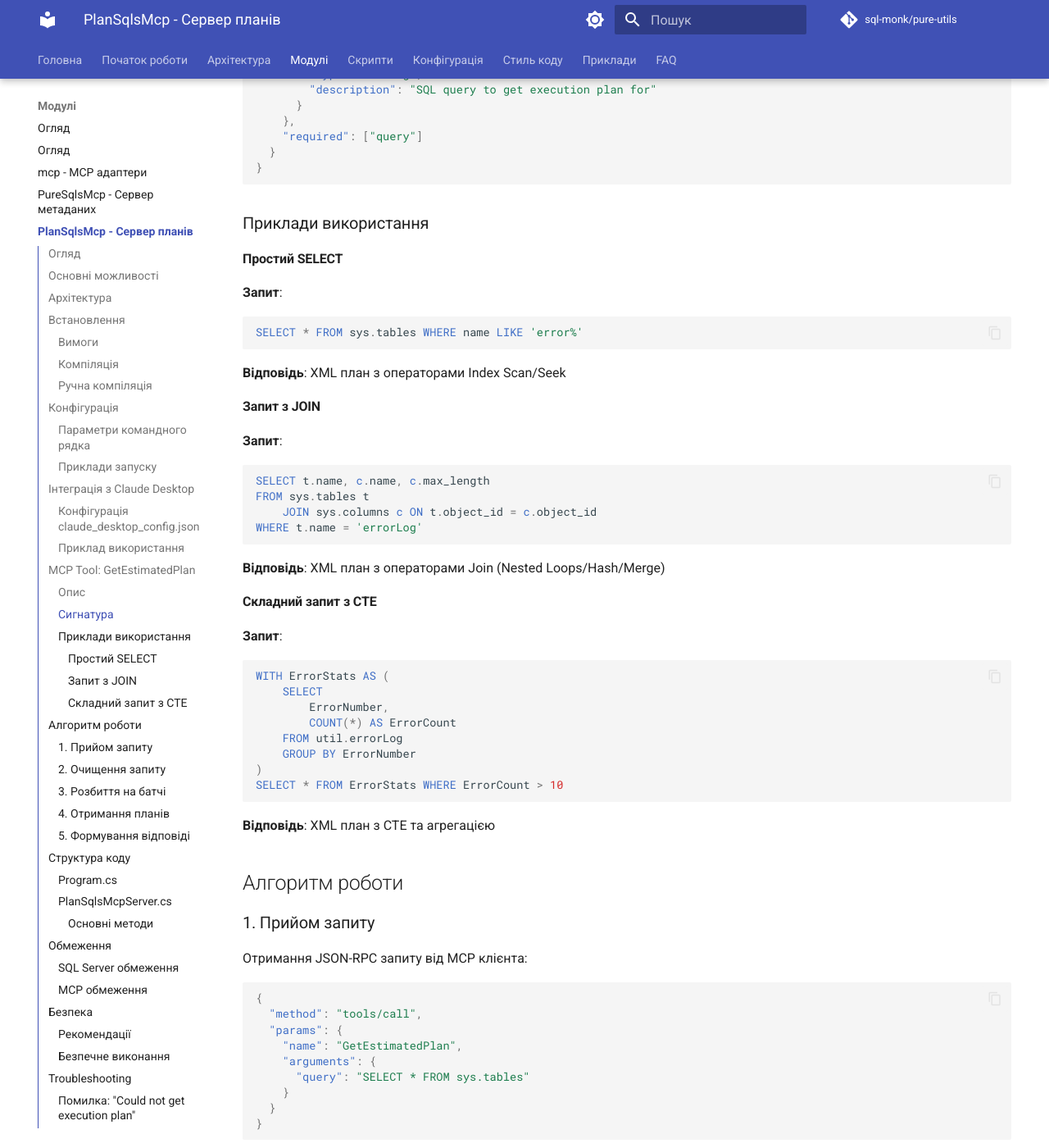
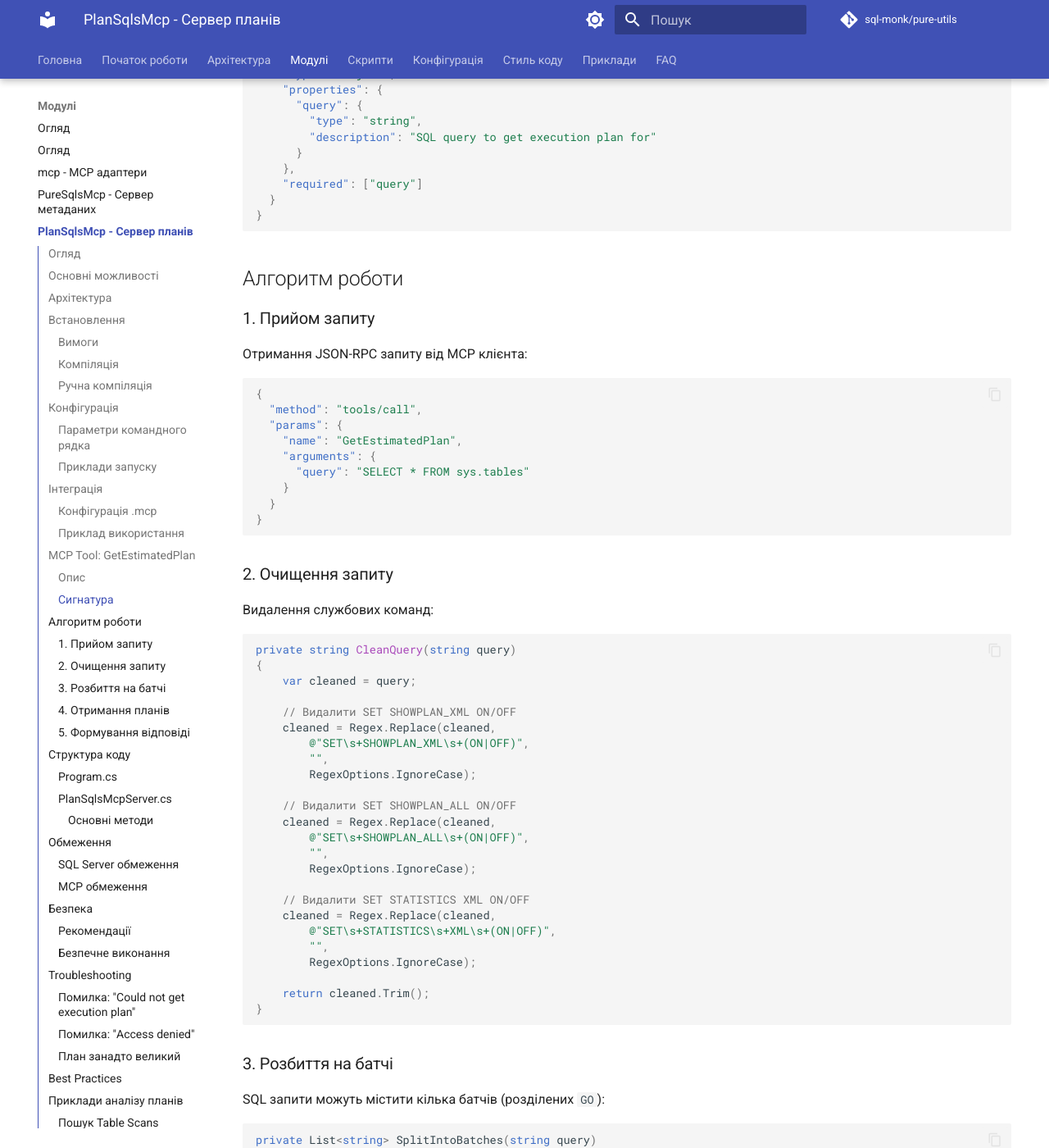
Before and after one commit to sql-monk/pure-utils, an MkDocs documentation site: the page built from docs/modules/PlanSqlsMcp.md, in a window 1280 px wide and 1400 px high, scrolled down 3354 px. Shown: the whole window at 82% size. Built offline with MkDocs 1.6.1 and Material for MkDocs 9.7.7, drawn with Linux system fonts in a browser that asks for light colours; comment, search, counter and statistics services are not loaded; the version menu is left out; some of the changed text lies outside the part shown.

Commit message:
Update PlanSqlsMcp.md

````diff
--- a/docs/modules/PlanSqlsMcp.md
+++ b/docs/modules/PlanSqlsMcp.md
@@ -104,9 +104,10 @@
     --integrated-security false --user-id app_user --password Pass123
 ```
 
-## Інтеграція з Claude Desktop
+## Інтеграція
+`Claude Desktop, GitHub Copilot (VS, VSCode)`
 
-### Конфігурація claude_desktop_config.json
+### Конфігурація .mcp
 
 ```json
 {
@@ -158,44 +159,6 @@
 }
 ```
 
-### Приклади використання
-
-#### Простий SELECT
-
-**Запит**:
-```sql
-SELECT * FROM sys.tables WHERE name LIKE 'error%'
-```
-
-**Відповідь**: XML план з операторами Index Scan/Seek
-
-#### Запит з JOIN
-
-**Запит**:
-```sql
-SELECT t.name, c.name, c.max_length
-FROM sys.tables t
-    JOIN sys.columns c ON t.object_id = c.object_id
-WHERE t.name = 'errorLog'
-```
-
-**Відповідь**: XML план з операторами Join (Nested Loops/Hash/Merge)
-
-#### Складний запит з CTE
-
-**Запит**:
-```sql
-WITH ErrorStats AS (
-    SELECT
-        ErrorNumber,
-        COUNT(*) AS ErrorCount
-    FROM util.errorLog
-    GROUP BY ErrorNumber
-)
-SELECT * FROM ErrorStats WHERE ErrorCount > 10
-```
-
-**Відповідь**: XML план з CTE та агрегацією
 
 ## Алгоритм роботи
 
@@ -402,8 +365,8 @@
 PlanSqlsMcp **НЕ** виконує запити:
 - Використовує `SET SHOWPLAN_XML ON`
 - SQL Server генерує тільки план
-- Дані не змінюються
-- Результати не повертаються
+- **Дані не змінюються**
+- **Результати не повертаються**
 
 ## Troubleshooting
 
````
Also changed, not shown: other parts of docs/modules/PlanSqlsMcp.md (+2 -4 lines).
